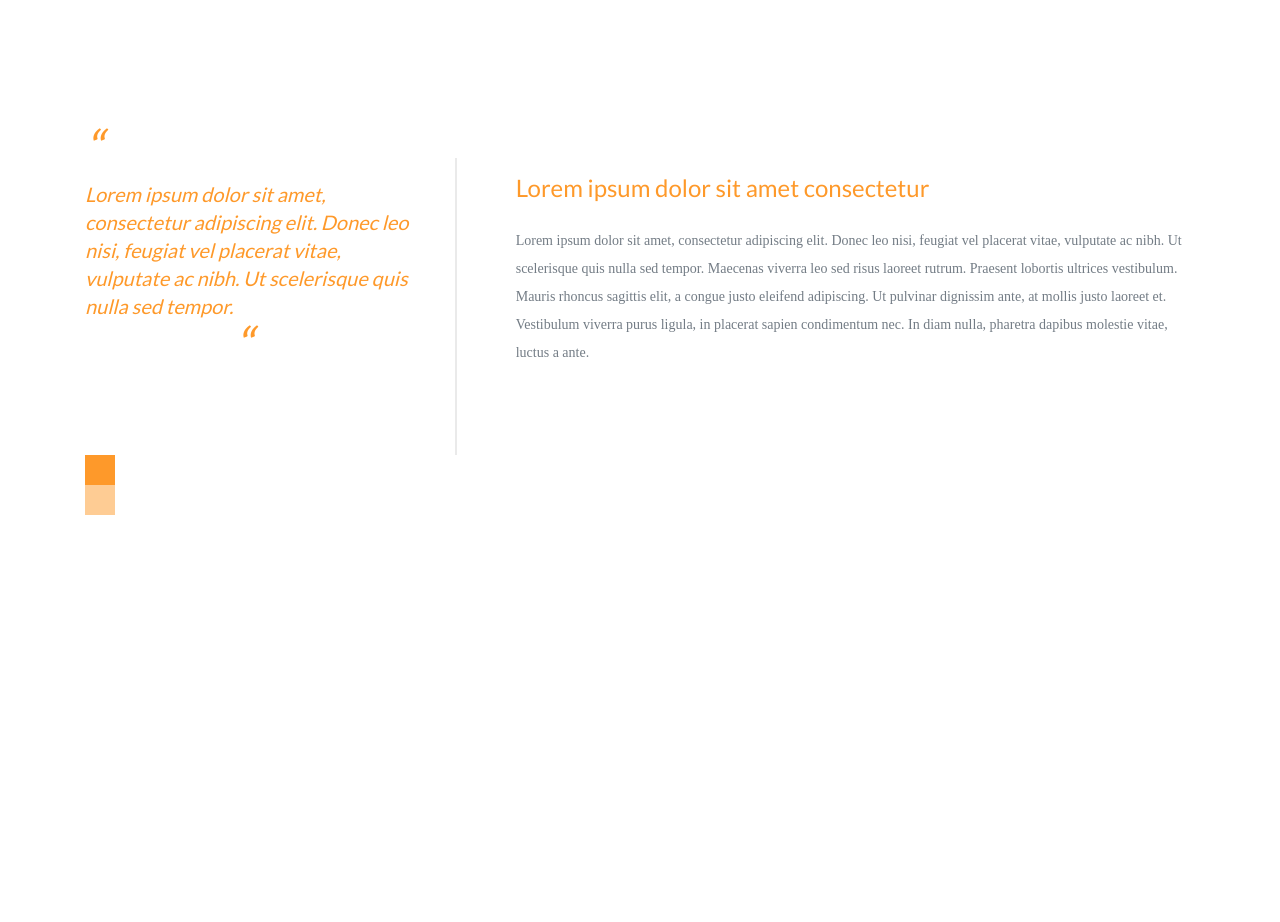
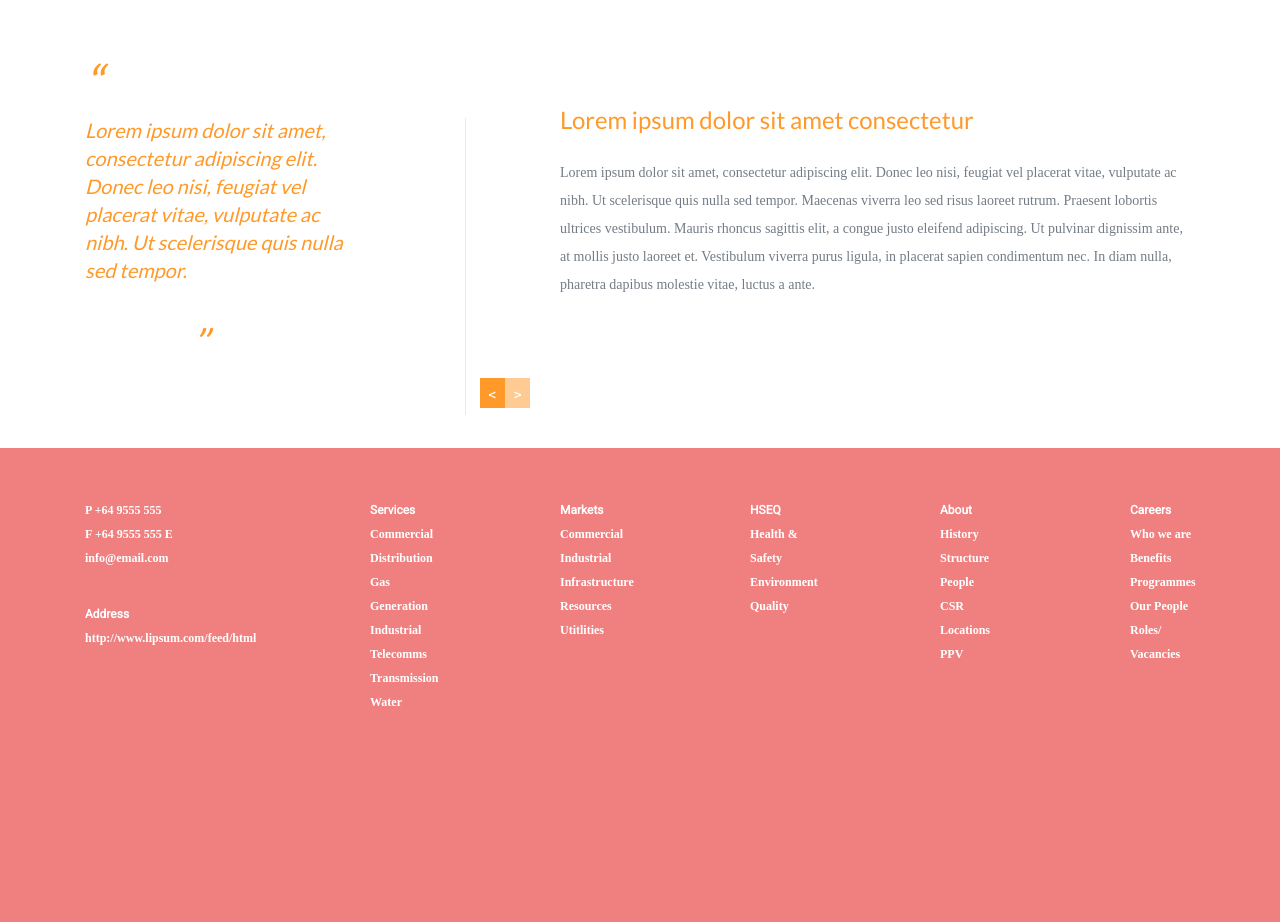
Before and after one commit to VeraRozhkova/i-want-to-feel-html-scc-, a plain HTML site: page src/index.html in a window 1280 px wide. Shown: the part 942-1864 px from the top of the page. Before the commit the page ends 1457 px from the top, so only its background shows below. Drawn offline with Linux system fonts and the light colour scheme.

Commit message:
Ещу раз загрузила

```diff
--- a/src/css/style.css
+++ b/src/css/style.css
@@ -2,11 +2,16 @@
     font-family: 'Lato', sans-serif;
     font-family: 'Roboto', sans-serif;
 }
+
+/* .container {
+	min-width: 1600px;
+} */
+
 .promo {
     position: relative;
     background: url(/src/img/IMG_9857.png) center center/cover no-repeat;
     min-height: 940px;
-	width: 1600px;
+	max-width: 1600px;
 }
 .logo_promo {
     position: absolute;
@@ -82,8 +87,8 @@
 .pic {
 	position: absolute;
 	top: 900px;
-	height: 150px;
-	width: 1600px;
+	height: 70px;
+	min-width: 1600px;
 	background-color: white;
 	opacity: 0.5;
 	transform: rotate(-2deg);
@@ -94,85 +99,115 @@
 	background-color: #ffffff;
 }
 
-.text_italic {
-	position: relative;
+.italic {
+	padding: 70px 80px 15px 15px;
 }
 
-.text_main {
-	display: flex;
-	justify-content: space-between;
-	align-items: center;
+.text_italic {
+	color: #fe992a;
+	font-family: Lato;
+	font-size: 20px;
+	font-style: italic;
+	line-height: 28px;
+	margin: 20px 15px 30px 0;
 }
 
-.braces {
+.brakets {
 	color: #fe992a;
 	font-family: Lato;
 	font-size: 48px;
 	font-style: italic;
 	line-height: 28px;
-	margin-bottom: 19px;
-	z-index: 1;
 }
 
-.braces_end {
+.brakets_end {
 	color: #fe992a;
 	font-family: Lato;
 	font-size: 48px;
 	font-style: italic;
 	line-height: 28px;
-	margin-top: 10px;
 	position: absolute;
-	left: 150px;
-}
-
-.title_italic {
-	color: #fe992a;
-	font-family: Lato;
-	font-size: 20px;
-	font-style: italic;
-	line-height: 28px;
+	left: 130px;
+	top: 320px;
 }
 
 .line {
-	margin-left: 44px;
-	margin-right: 59px;
-	margin-top: 160px;
-	width: 5px;
+	width: 1px;
 	height: 297px;
 	background-color: #eaeaea;
+	margin-top: 120px;
 }
 
-.title_pres {
+.title_main {
 	color: #fe992a;
 	font-family: Lato;
 	font-size: 24px;
 	font-weight: 400;
 	line-height: 24px;
-	margin-bottom: 27px;
-	margin-top: 90px;
+	margin-top: 110px;
 }
 
-.text_pres {
+.text_main {
 	color: #737c85;
 	font-family: "Arial MT";
 	font-size: 14px;
 	font-weight: 400;
 	line-height: 28px;
+	margin-top: 27px;
 }
 
-.pointer {
-	background-color: none;
+.box_main {
+	display: flex;
+	justify-content: space-around;
+	width: 60px;
+	position: absolute;
+	left: 480px;
+	top: 1320px;
 }
 
-.pointer_item_1 {
+.box {
 	width: 30px;
 	height: 30px;
 	background-color: #fe992a;
+	text-align: center;
+	color: white;
+	padding-top: 5px;
 }
 
-.pointer_item_2 {
+.box_two {
 	width: 30px;
 	height: 30px;
 	background-color: #fe992a;
 	opacity: 0.5;
+	text-align: center;
+	color: white;
+	padding-top: 5px;
+	margin-right: 10px;
 }
+
+.links {
+	padding-top: 50px;
+	color: #ffffff;
+	font-family: "Droid Sans";
+	font-size: 12px;
+	font-weight: 400;
+	line-height: 24px;
+	font-family: "Droid Sans - Regular";
+	font-family: "Droid Sans - Bold";
+	font-weight: 700;
+}
+
+.link_info {
+	max-width: 1600px;
+	height: 474px;
+	background-color: rgba(240,128,128, 1)
+}
+
+.footer_links {
+	font-family: "Droid Sans - Regular";
+	color: #ffffff;
+}
+
+.adress {
+	padding-top: 32px;
+}
--- a/src/index.html
+++ b/src/index.html
@@ -38,21 +38,77 @@
 </section>
 <section class="main">
  <div class="container">
-        <div class="text_main">
-        <div class="text_italic">
-            <div class="braces">“</div>
-            <div class="title_italic">Lorem ipsum dolor sit amet, consectetur adipiscing elit. Donec leo nisi, feugiat vel placerat vitae, vulputate ac nibh. Ut scelerisque quis nulla sed tempor.</div>
-            <div class="braces_end">“</div>
+     <div class="row">
+         <div class="col-md-4 italic">
+             <div class="brakets">“</div>
+             <div class="text_italic">Lorem ipsum dolor sit amet, consectetur adipiscing elit. Donec leo nisi, feugiat vel placerat vitae, vulputate ac nibh. Ut scelerisque quis nulla sed tempor.</div>
+             <div class="brakets_end">
+                 <sup>,,</sup></div>
          </div>
+         <div class="col-md-1">
              <div class="line"></div>
-        <div class="text_present">
-            <div class="title_pres">Lorem ipsum dolor sit amet consectetur</div>
-            <div class="text_pres">Lorem ipsum dolor sit amet, consectetur adipiscing elit. Donec leo nisi, feugiat vel placerat vitae, vulputate ac nibh. Ut scelerisque quis nulla sed tempor. Maecenas viverra leo sed risus laoreet rutrum. Praesent lobortis ultrices vestibulum. Mauris rhoncus sagittis elit, a congue justo eleifend adipiscing. Ut pulvinar dignissim ante, at mollis justo laoreet et. Vestibulum viverra purus ligula, in placerat sapien condimentum nec. In diam nulla, pharetra dapibus molestie vitae, luctus a ante.</div>
+         </div>
+         <div class="col-md-7">
+             <div class="title_main">Lorem ipsum dolor sit amet consectetur</div>
+             <div class="text_main">Lorem ipsum dolor sit amet, consectetur adipiscing elit. Donec leo nisi, feugiat vel placerat vitae, vulputate ac nibh. Ut scelerisque quis nulla sed tempor. Maecenas viverra leo sed risus laoreet rutrum. Praesent lobortis ultrices vestibulum. Mauris rhoncus sagittis elit, a congue justo eleifend adipiscing. Ut pulvinar dignissim ante, at mollis justo laoreet et. Vestibulum viverra purus ligula, in placerat sapien condimentum nec. In diam nulla, pharetra dapibus molestie vitae, luctus a ante.</div>
          </div>
      </div>
-        <div class="pointer">
-            <div class="pointer_item_1"></div>
-            <div class="pointer_item_2"></div>
+     <div class="box_main">
+     <div class="box"><</div>
+     <div class="box_two">></div>
+    </div>
+    </div>
+</section>
+<section class="link_info">
+	<div class="container links">
+		<div class="row">
+			<div class="col-md-2">
+				<a href="#" class="footer_links">P +64 9555 555</a><br>
+				<a href="#" class="footer_links">F +64 9555 555</a>
+				<a href="#" class="footer_links">E info@email.com</a>
+				<div class="adress">Address
+					<a href="#" class="footer_links">http://www.lipsum.com/feed/html</a>
+				</div>
+			</div>
+			<div class="col-md-1 offset-md-1">Services
+				<a href="#" class="footer_links">Commercial</a>
+				<a href="#" class="footer_links">Distribution</a>
+				<a href="#" class="footer_links">Gas</a>
+				<a href="#" class="footer_links">Generation</a>
+				<a href="#" class="footer_links">Industrial</a>
+				<a href="#" class="footer_links">Telecomms</a>
+				<a href="#" class="footer_links">Transmission</a>
+				<a href="#" class="footer_links">Water</a>
+			</div>
+			<div class="col-md-1 offset-md-1">Markets
+				<a href="#" class="footer_links">Commercial</a>
+				<a href="#" class="footer_links">Industrial</a>
+				<a href="#" class="footer_links">Infrastructure</a>
+				<a href="#" class="footer_links">Resources</a>
+				<a href="#" class="footer_links">Utitlities</a>
+			</div>
+			<div class="col-md-1 offset-md-1">HSEQ
+				<a href="#" class="footer_links">Health &</a>
+				<a href="#" class="footer_links">Safety</a>
+				<a href="#" class="footer_links">Environment</a>
+				<a href="#" class="footer_links">Quality</a>
+			</div>
+			<div class="col-md-1 offset-md-1">About
+				<a href="#" class="footer_links">History</a>
+				<a href="#" class="footer_links">Structure</a>
+				<a href="#" class="footer_links">People</a><br>
+				<a href="#" class="footer_links">CSR</a>
+				<a href="#" class="footer_links">Locations</a>
+				<a href="#" class="footer_links">PPV</a>
+			</div>
+			<div class="col-md-1 offset-md-1">Careers
+				<a href="#" class="footer_links">Who we are</a>
+				<a href="#" class="footer_links">Benefits</a>
+				<a href="#" class="footer_links">Programmes</a>
+				<a href="#" class="footer_links">Our People</a>
+				<a href="#" class="footer_links">Roles/</a>
+				<a href="#" class="footer_links">Vacancies</a>
+			</div>
 		</div>
 	</div>
 </section>
```
Lines whose indentation alone changed are shown as unchanged.
